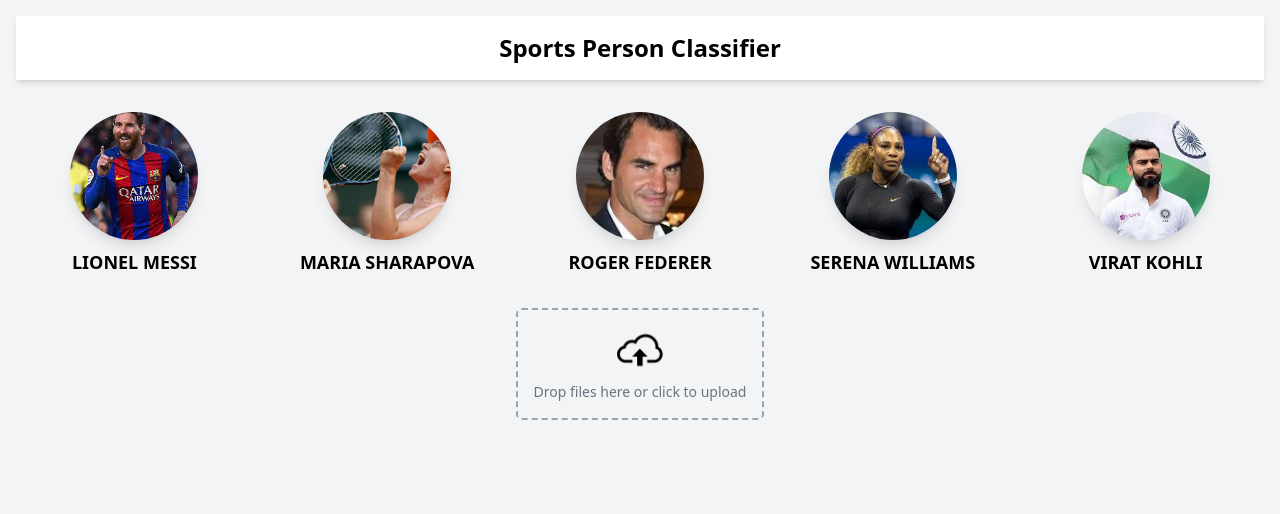
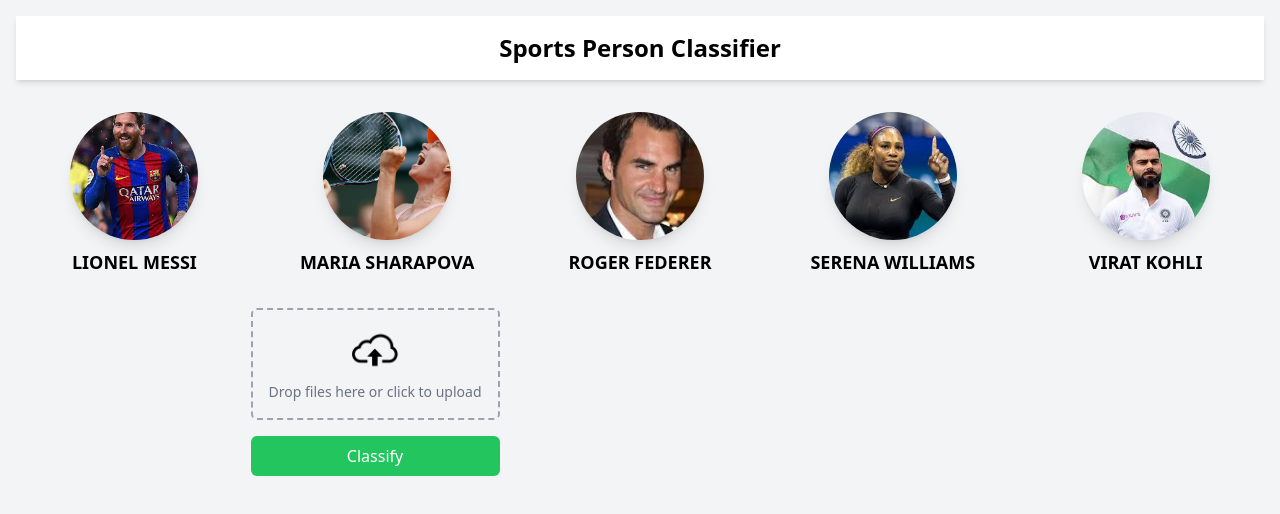
Before and after one commit to ShahwaizZahid/Image-Classification, a React (Vite) app in the folder UI/: page / in a window 1280 px wide. Shown: the top 514 px of the page. Built offline with nearby package versions, Linux system fonts and the light colour scheme.

Commit message:
add the player data card

```diff
--- a/UI/src/App.tsx
+++ b/UI/src/App.tsx
@@ -4,6 +4,8 @@ import Dropzone from "./components/Dropzone";
 import ScoreTable from "./components/ScoreTable";
 import axios from "axios";
 import { useState } from "react";
+import Card from "./components/Card";
+import { players } from "./components/CardGrid";
 
 const App = () => {
   const [imageData, setImageData] = useState<string | null>(null); // Store the base64 image data
@@ -13,7 +15,12 @@ const App = () => {
     null
   );
   const [classDictionary, setClassDictionary] = useState<string | null>(null);
-
+  const [matchPlayerData, setMatchPlayerData] = useState<{
+    name: string;
+    imgSrc: string;
+    dataPlayer: string;
+  } | null>(null);
+  const [isLoading, setIsLoading] = useState(false);
   // Player names to map against the classification probabilities
   const playerNames = [
     "Virat Kohli",
@@ -54,6 +61,14 @@ const App = () => {
       .then((response) => {
         console.log("Raw response data:", response.data); // Log the raw response
 
+        // Check if the response is valid and has at least one entry
+        if (!Array.isArray(response.data) || response.data.length === 0) {
+          console.error("Invalid response: No classification data received.");
+          setClassificationResult([]); // Clear the classification result
+          setMatchPlayerData(null); // Clear matched player data
+          return;
+        }
+
         // Access the first element in the response array
         const responseData = response.data[0];
 
@@ -65,18 +80,27 @@ const App = () => {
           Array.isArray(class_probability) &&
           class_probability.length === 5
         ) {
-          // Format the scores for display
           const formattedScores = playerNames.map((player) => ({
             player,
             score:
               class_probability[class_dictionary[player]]?.toFixed(2) || "N/A",
           }));
 
-          // Update state with the classification result
           setClassificationResult(formattedScores);
-          setClassName(class_name); // Set the class name
-          setClassProbability(class_probability); // Join the probabilities as a string
-          setClassDictionary(JSON.stringify(class_dictionary)); // Convert class_dictionary to a string
+          setClassName(class_name);
+          setClassProbability(class_probability);
+          setClassDictionary(JSON.stringify(class_dictionary));
+
+          const matchedPlayer = players.find(
+            (p) => p.dataPlayer === class_name
+          );
+          if (matchedPlayer) {
+            console.log("Matched Player:", matchedPlayer);
+            setMatchPlayerData(matchedPlayer);
+          } else {
+            console.log("No matching player found.");
+            setMatchPlayerData(null);
+          }
         } else {
           console.error("Invalid class_probability data:", class_probability);
         }
@@ -93,14 +117,38 @@ const App = () => {
 
       {/* Cards Grid */}
       <CardsGrid />
+      <div className="flex justify-center items-center">
+        {/* Dropzone and Table */}
+        <div className="grid grid-cols-12 gap-4">
+          <div className="col-span-4">
+            <Dropzone
+              onImageSelect={handleImageSelect}
+              onImageRemove={handleImageRemove} // Pass remove handler
+            />
 
-      {/* Dropzone and Table */}
-      <div className="col-span-4 flex justify-center items-center">
-        {" "}
-        <Dropzone
-          onImageSelect={handleImageSelect}
-          onImageRemove={handleImageRemove} // Pass remove handler
-        />
+            {isLoading ? (
+              <button className="bg-red-500 text-white px-4 py-2 mt-4 rounded-md w-full">
+                Classifying...
+              </button>
+            ) : (
+              <button
+                onClick={handleClassifyClick}
+                className="bg-green-500 text-white px-4 py-2 mt-4 rounded-md w-full"
+              >
+                Classify
+              </button>
+            )}
+          </div>
+        </div>
+        {matchPlayerData && (
+          <div>
+            <Card
+              name={matchPlayerData.name}
+              imgSrc={matchPlayerData.imgSrc}
+              dataPlayer={matchPlayerData.dataPlayer}
+            ></Card>
+          </div>
+        )}
       </div>
 
       {/* Display Classification Result */}
```
